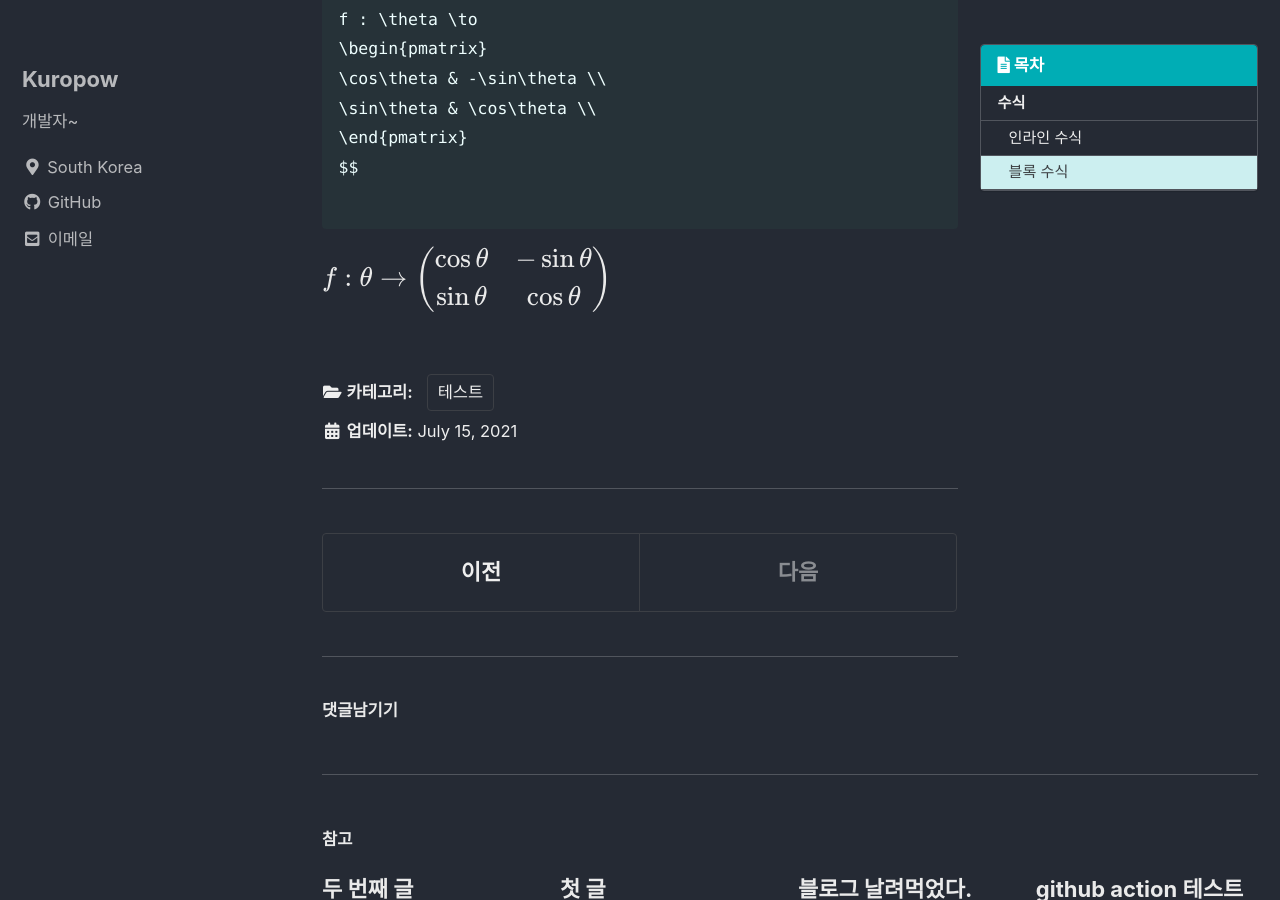
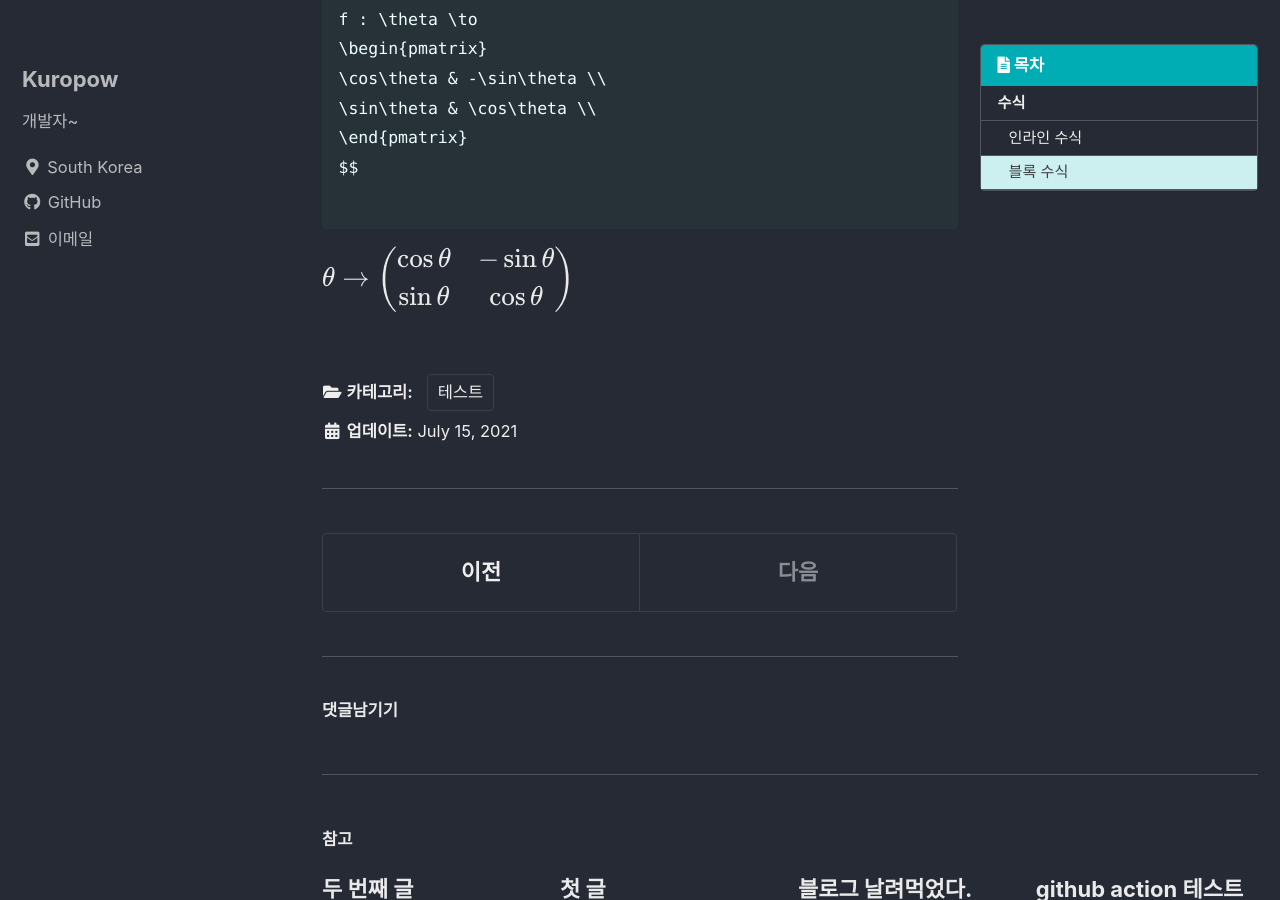
Before and after one commit to kuro11pow2/kuro11pow2.github.io, a Jekyll site: the page built from _posts/2021-07-15-0624.md, in a window 1280 px wide and 900 px high, scrolled down 720 px. Built offline with Jekyll 4.4.1, drawn with Linux system fonts in a browser that asks for light colours; cached includes are drawn as plain includes; formulas are drawn with MathJax 3; comment, search, counter and statistics services are not loaded.

Commit message:
mathjax 테스트

````diff
--- a/_posts/2021-07-15-0624.md
+++ b/_posts/2021-07-15-0624.md
@@ -28,7 +28,7 @@ $$
 
 ```
 $$
-f : \theta \to
+\theta\to
 \begin{pmatrix}
 \cos\theta & -\sin\theta \\
 \sin\theta & \cos\theta \\
````
